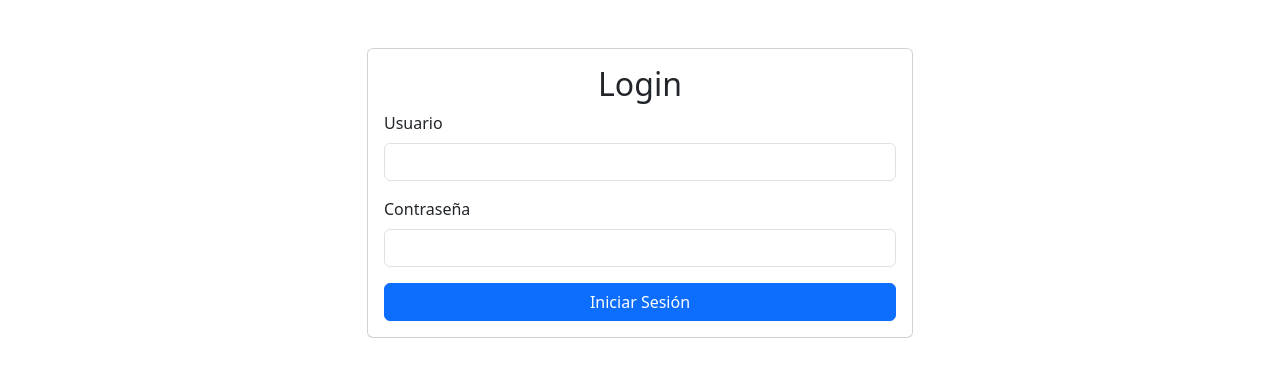
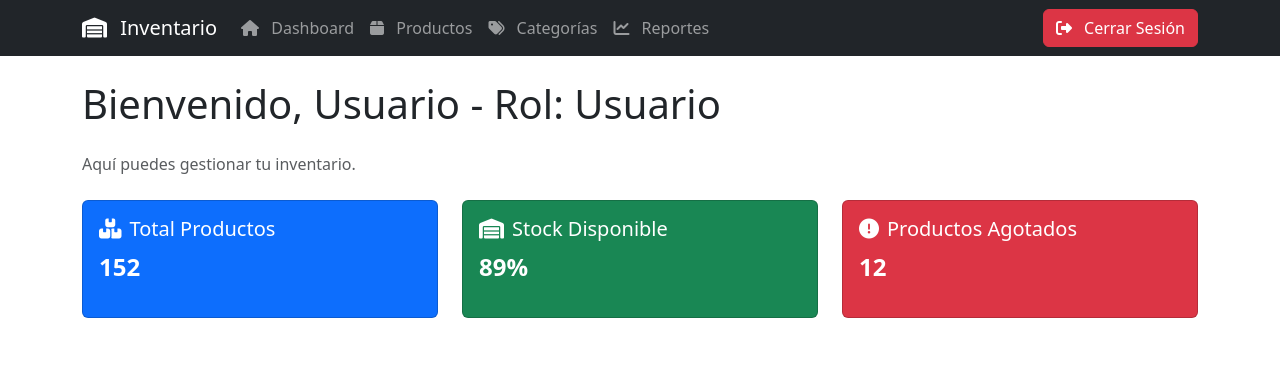
Before and after one commit to Sabogal22/Sistema-de-inventario, a React (Create React App) app in the folder frontend/: page /dashboard in a window 1280 px wide. Before the commit this address led to /. Shown: the top 376 px of the page. Built offline with nearby package versions, Linux system fonts and the light colour scheme; no server answers; sample sign-in values are in the browser's storage.

Commit message:
rutas protegidas por el token del usuario

```diff
--- a/frontend/src/App.js
+++ b/frontend/src/App.js
@@ -2,13 +2,17 @@ import React from 'react';
 import { BrowserRouter as Router, Routes, Route } from 'react-router-dom';
 import Login from './components/Login';
 import Dashboard from './components/Dashboard';
+import PrivateRoute from './components/PrivateRoute'; // Importa el PrivateRoute
 
 const App = () => {
     return (
         <Router>
             <Routes>
                 <Route path="/" element={<Login />} />
-                <Route path="/dashboard" element={<Dashboard />} />
+                {/* Protege el Dashboard con PrivateRoute */}
+                <Route path="/dashboard" element={<PrivateRoute />}>
+                    <Route index element={<Dashboard />} />
+                </Route>
             </Routes>
         </Router>
     );
--- a/frontend/src/components/Login.js
+++ b/frontend/src/components/Login.js
@@ -1,4 +1,4 @@
-import React, { useState } from 'react';
+import React, { useState, useEffect } from 'react';
 import axios from 'axios';
 import { useNavigate } from 'react-router-dom';
 
@@ -7,6 +7,12 @@ const Login = () => {
     const [password, setPassword] = useState('');
     const [error, setError] = useState('');
     const navigate = useNavigate();
+
+    useEffect(() => {
+        if (localStorage.getItem('access_token')) {
+            navigate('/dashboard'); /* si tiene el token va a Dashboard */
+        }
+    }, [navigate]);
 
     const handleSubmit = async (e) => {
         e.preventDefault();
--- /dev/null
+++ b/frontend/src/components/PrivateRoute.js
@@ -0,0 +1,10 @@
+import React from 'react';
+import { Navigate, Outlet } from 'react-router-dom';
+
+const PrivateRoute = () => {
+  const token = localStorage.getItem('access_token'); // Verifica si hay un token
+
+  return token ? <Outlet /> : <Navigate to="/" replace />;
+};
+
+export default PrivateRoute;
```
